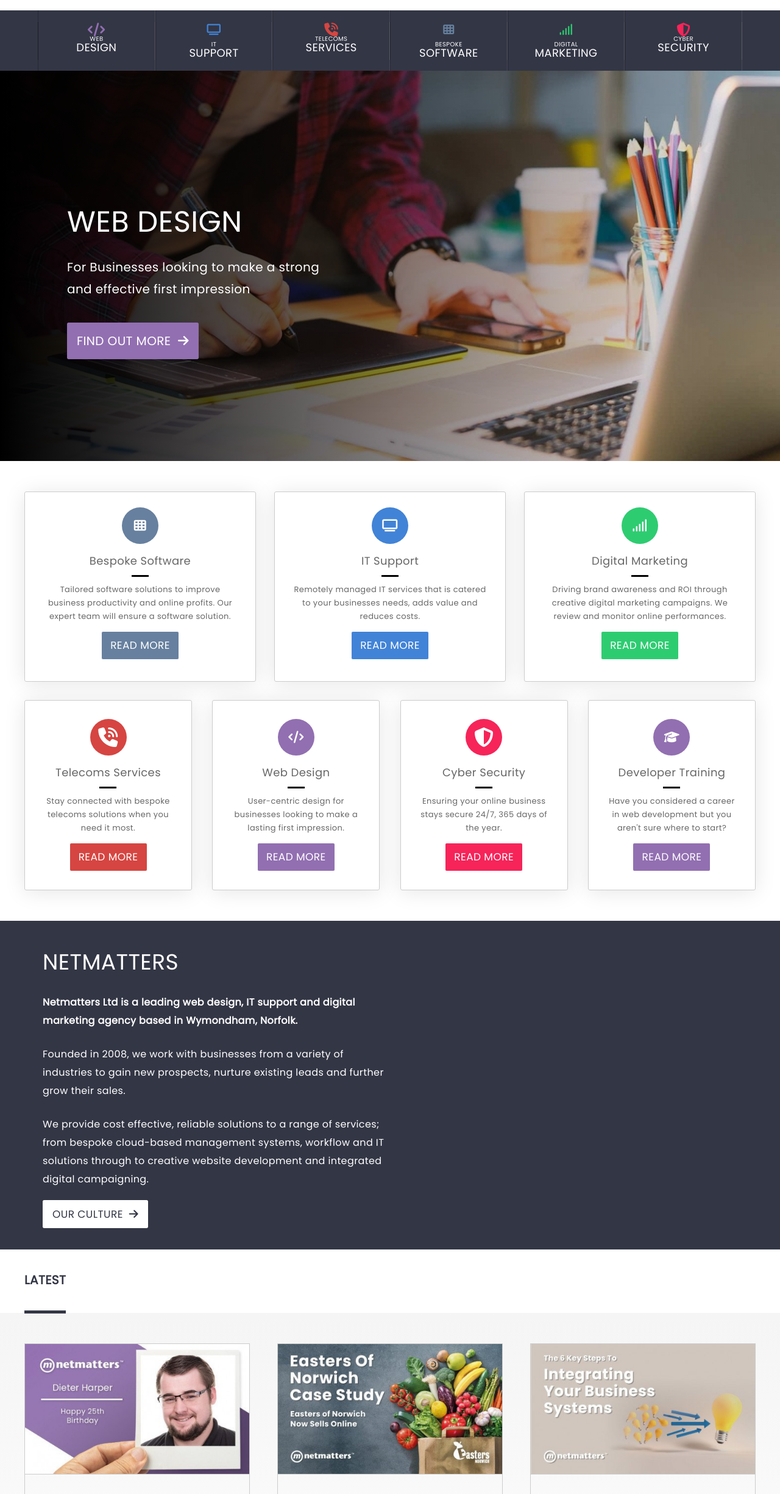
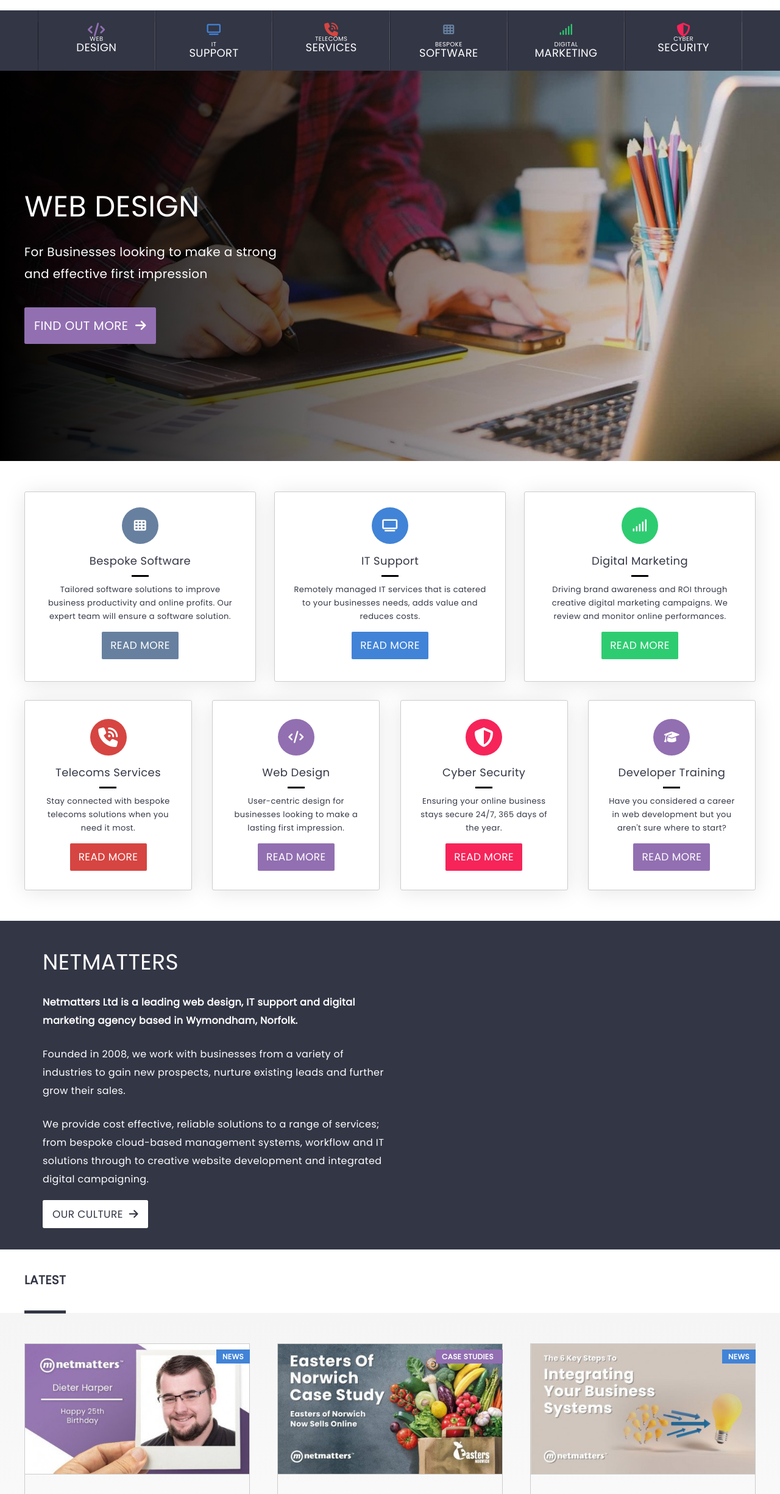
Before and after one commit to JordanMCode/HTML-Reflection, a plain HTML site: page index.html in a window 1280 px wide. Shown: the part 93-2543 px from the top of the page at 61% size. Drawn offline with Linux system fonts and the light colour scheme; files whose address does not match are found by name.

Commit message:
IE compatability

```diff
--- a/index.html
+++ b/index.html
@@ -329,6 +329,7 @@
         <div class="news">
             <div class="news-block-1">
                 <div class="img-container">
+                    <a class="news-tag">News</a>
                     <a class="img-container-a"><img class="news-img" src="img/birthday.jpg" /></a>
                 </div>
                 <div class="news-text">
@@ -352,6 +353,7 @@
             </div>
             <div class="news-block-2">
                 <div class="img-container">
+                    <a class="case-tag">Case Studies</a>
                     <a class="img-container-a"><img class="news-img" src="img/easter.jpg" /></a>
                 </div>
                 <div class="news-text">
@@ -374,6 +376,7 @@
             </div>
             <div class="news-block-3">
                 <div class="img-container">
+                    <a class="news-tag">News</a>
                     <a class="img-container-a"><img class="news-img" src="img/key.jpg" /></a>
                 </div>
                 <div class="news-text">
--- a/scss/layout/_containers.scss
+++ b/scss/layout/_containers.scss
@@ -13,6 +13,7 @@
     background-position: center;
     height: 681px;
     color: white;
+    padding-bottom: 50px;
 }
 
 .hero-text {
@@ -46,6 +47,7 @@
     text-align: center;
     margin-top: 30px;
     padding: 30px;
+    color: #333645;
 }
 
 
@@ -163,6 +165,29 @@
 .img-container {
     width: 100%;
     margin-bottom: -8px;
+    position: relative;
+}
+
+.news-tag,
+.case-tag {
+    position: absolute;
+    top: 10px;
+    right: 0;
+    font-size: .75rem;
+    width: 55px;
+    height: 23px;
+    padding: 0 10px;
+    line-height: 1.483rem;
+    text-transform: uppercase;
+    z-index: 1;
+    background: $light-blue;
+    color: white;
+    font-weight: 600;
+}
+
+.case-tag {
+    width: 110px;
+    background: $purple;
 }
 
 .img-container-a {
--- a/scss/layout/_media-queries.scss
+++ b/scss/layout/_media-queries.scss
@@ -229,19 +229,16 @@
     }
 
     .hero {
-        height: 80vh;
-    }
-
-
-    .hero {
         flex-direction: row;
         justify-content: flex-start;
+        height: 80vh;
     }
 
     .hero-text {
         justify-content: flex-start;
         text-align: start;
-        margin: 0 110px;
+        margin: 0 auto;
+        width: 970px;
     }
 
     .hero-btn {
@@ -423,6 +420,11 @@
         margin-left: 100px;
     }
 
+    .hero-text {
+        width: 1200px;
+    }
+
+
     .cards {
         width: 1200px;
         max-width: 1200px;
@@ -584,7 +586,7 @@
 
     .card {
         display: block;
-        padding: 25px 32px;
+        padding: 30px 32px;
     }
 
     .card p {
@@ -594,4 +596,26 @@
     .card-btn {
         padding: 10px;
     }
+
+    a {
+        cursor: pointer;
+    }
 }
+
+@media (min-width:992px) and (-ms-high-contrast: none), (-ms-high-contrast: active) {
+
+    .hero-text {
+        width: 970px;
+        padding-left: 30px;
+    }
+
+}
+
+@media (min-width:1260px) and (-ms-high-contrast: none), (-ms-high-contrast: active) {
+
+    .hero-text {
+        width: 1200px;
+        padding-left: 25px;
+    }
+
+}
--- a/scss/utility/_hovers.scss
+++ b/scss/utility/_hovers.scss
@@ -1,3 +1,9 @@
+
+:any-link {
+    cursor: pointer;
+}
+
+
 // =============================================================================//
 // Header Button Hover states //
 // =============================================================================//
@@ -220,6 +226,22 @@
     background: $purple;
 }
 
+// =============================================================================//
+//  News Hover States //
+// =============================================================================//
+
+.news-title:hover {
+    text-decoration: underline;
+}
+
+.case-title:hover {
+    text-decoration: underline;
+}
+
+.news-tag:hover,
+.case-tag:hover {
+    text-decoration: underline;
+}
 
 // =============================================================================//
 //  Sponsor Hover States //
```
Also changed, not shown: css/style.css, 1 other file.
